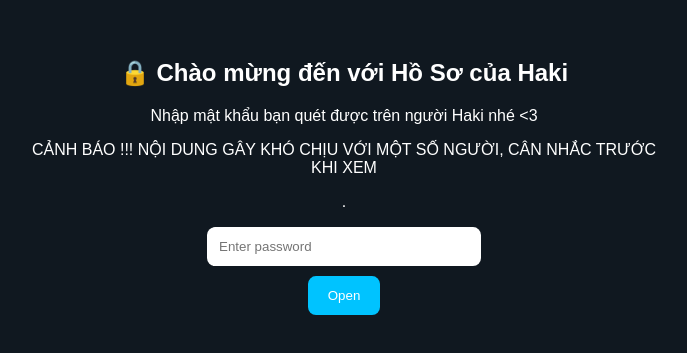
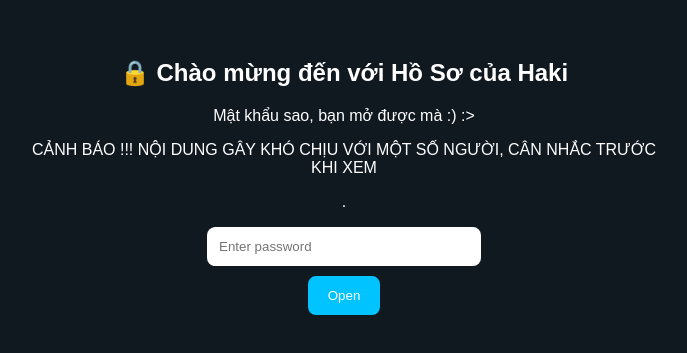
Before and after one commit to hakidamdang/darkest-secret, a plain HTML site: page index.html in a window 1280 px wide. Shown: the part 215-568 px from the top of the page, without its empty margins (296-983 px from the left). Drawn offline with Linux system fonts and the light colour scheme.

Commit message:
Update index.html

```diff
--- a/index.html
+++ b/index.html
@@ -122,8 +122,8 @@ button{
 
 <h2>🔒 Chào mừng đến với Hồ Sơ của Haki</h2>
 
-<p>Nhập mật khẩu bạn quét được trên người Haki nhé <3
- <p>CẢNH BÁO !!! NỘI DUNG GÂY KHÓ CHỊU VỚI MỘT SỐ NGƯỜI, CÂN NHẮC TRƯỚC KHI XEM </p>
+<p>Mật khẩu sao, bạn mở được mà :) :>
+    <p>CẢNH BÁO !!! NỘI DUNG GÂY KHÓ CHỊU VỚI MỘT SỐ NGƯỜI, CÂN NHẮC TRƯỚC KHI XEM </p>
     .</p>
 
 <input
```
